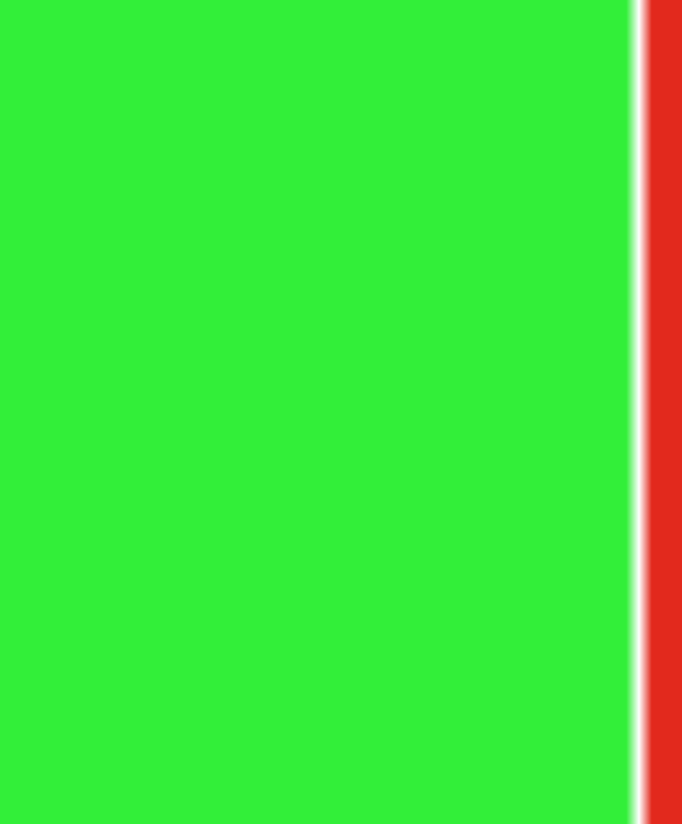
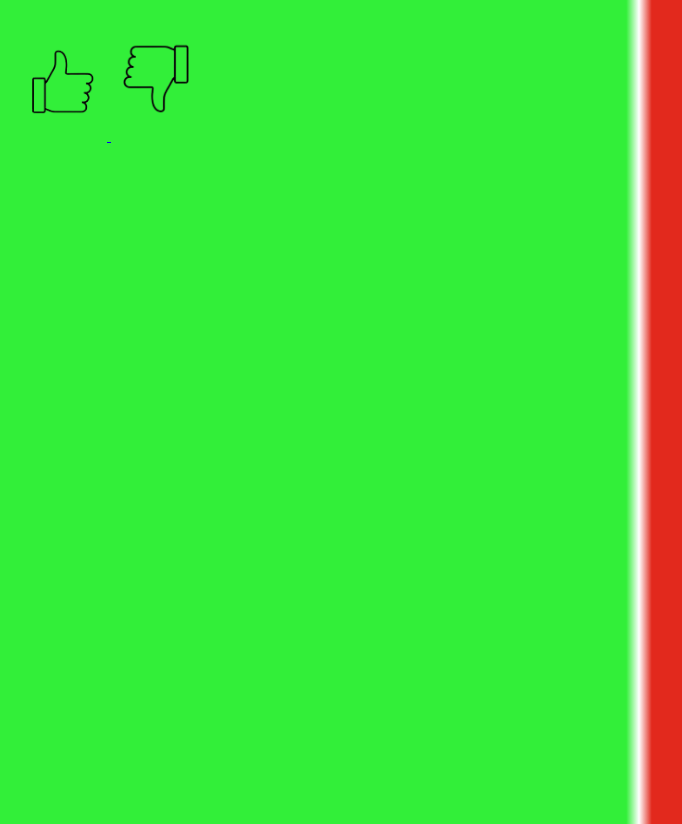
Before and after one commit to GavinAD/Decipher-Fake-News, a plain HTML site: page index.html in a window 1280 px wide. Shown: the whole page, without its empty margins (1-683 px from the left). Drawn offline with Linux system fonts and the light colour scheme.

Commit message:
Update index.html

```diff
--- a/index.html
+++ b/index.html
@@ -9,7 +9,7 @@
     </head>
 
     <p float="left">
-        <a href="creators.html" img src="Thumbsup.png" width="100" a/>
-        <a href="game.html" img src="Thumbsdown.png" width="100" a/>
+        <a href="creators.html"><img src="Thumbsup.png" width="100" a/>
+        <a href="game.html"><img src="Thumbsdown.png" width="100" a/>
     </p>
 </html>
```
